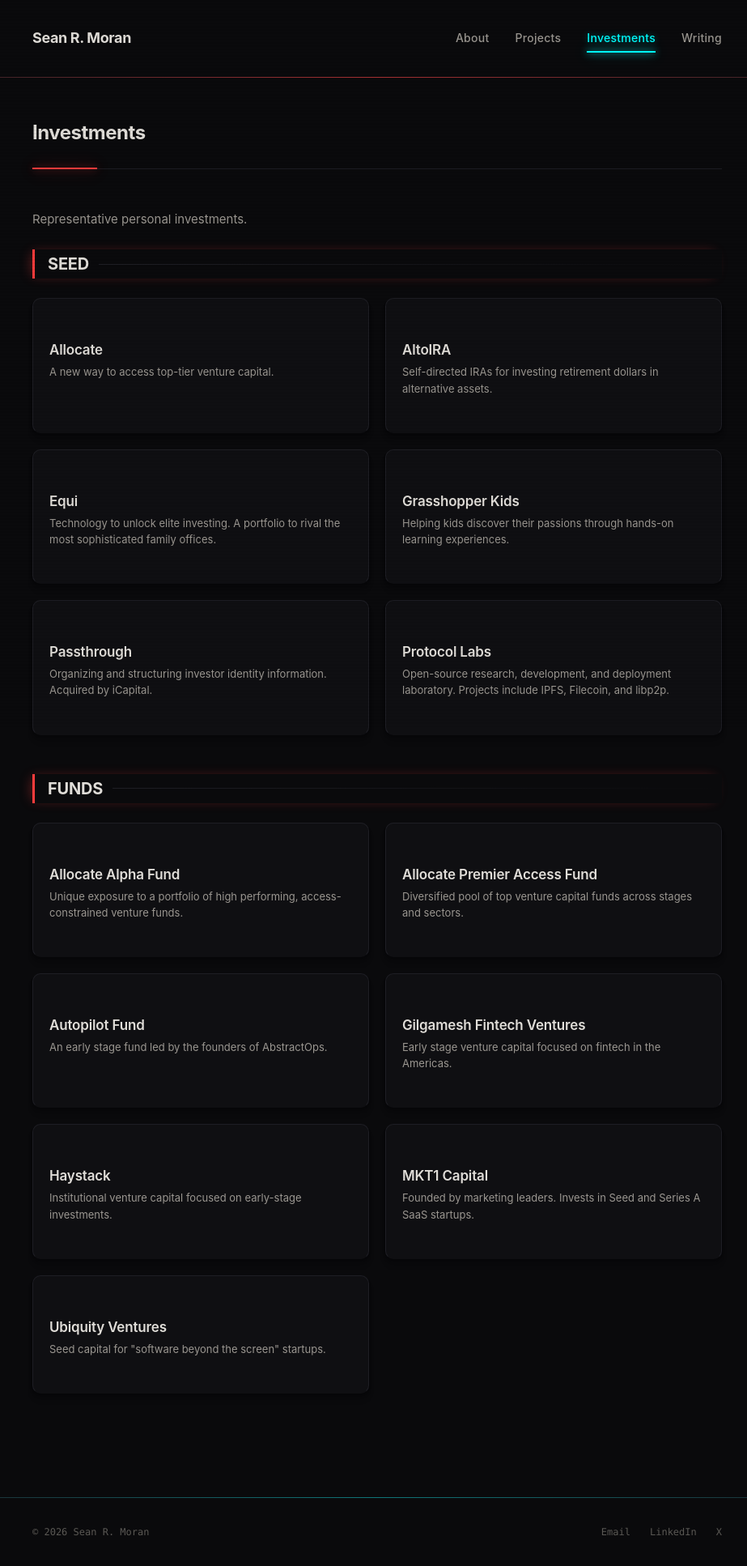
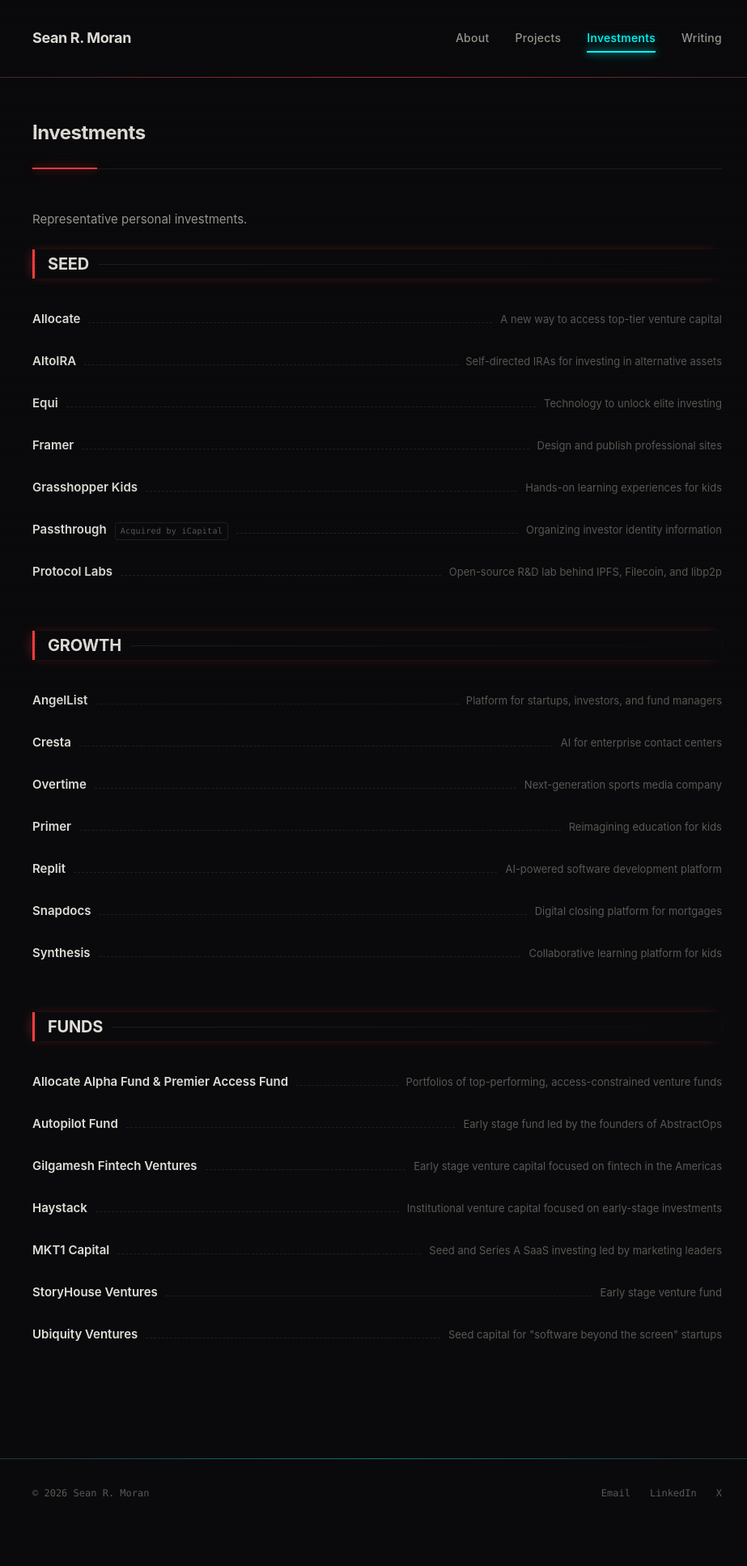
Before and after one commit to seanrmoran/seanrmoran.github.io, a Jekyll site: the page built from investments.md, in a window 1280 px wide. Shown: the whole page at 81% size, without its empty margins (174-1097 px from the left). Built offline with Jekyll 4.4.1, drawn with Linux system fonts in a browser that asks for light colours; after the commit the page ends 1887 px from its top, so only the background shows below that.

Commit message:
Redesign investments page with row layout, add Growth section
New clean row layout with dashed leaders between name and description.
Group Allocate funds into single entry. Add Growth section (AngelList,
Cresta, Overtime, Primer, Replit, Snapdocs, Synthesis). Add Framer to
Seed. Add StoryHouse Ventures to Funds.

Co-Authored-By: Claude Opus 4.6 <noreply@anthropic.com>

```diff
--- a/assets/css/style.css
+++ b/assets/css/style.css
@@ -841,6 +841,97 @@ main {
   margin-bottom: var(--spacing-sm);
 }
 
+/* Investment list - clean row layout */
+.inv-list {
+  display: flex;
+  flex-direction: column;
+}
+
+.inv-item {
+  display: flex;
+  align-items: baseline;
+  gap: 0.625rem;
+  padding: 0.75rem 0;
+  border-bottom: 1px solid var(--color-border);
+  text-decoration: none;
+  transition: all 0.15s ease;
+  position: relative;
+}
+
+.inv-item:last-child {
+  border-bottom: none;
+}
+
+.inv-item:hover {
+  padding-left: 0.75rem;
+  background: linear-gradient(90deg, var(--color-bg-elevated), transparent 70%);
+}
+
+.inv-name {
+  font-family: var(--font-main);
+  font-size: 0.9375rem;
+  font-weight: 600;
+  color: var(--color-text);
+  white-space: nowrap;
+  flex-shrink: 0;
+  transition: color 0.15s ease;
+}
+
+.inv-item:hover .inv-name {
+  color: var(--color-accent);
+}
+
+.inv-note {
+  font-family: var(--font-mono);
+  font-size: 0.625rem;
+  color: var(--color-text-muted);
+  letter-spacing: 0.03em;
+  white-space: nowrap;
+  flex-shrink: 0;
+  border: 1px solid var(--color-border);
+  padding: 0.0625rem 0.375rem;
+  border-radius: 3px;
+}
+
+.inv-dash {
+  flex: 1;
+  min-width: 1rem;
+  height: 0;
+  border-bottom: 1px dashed var(--color-border);
+}
+
+.inv-desc {
+  font-family: var(--font-main);
+  font-size: 0.8125rem;
+  color: var(--color-text-muted);
+  white-space: nowrap;
+  overflow: hidden;
+  text-overflow: ellipsis;
+  flex-shrink: 1;
+  min-width: 0;
+}
+
+.inv-item:hover .inv-desc {
+  color: var(--color-text-secondary);
+}
+
+@media (max-width: 640px) {
+  .inv-item {
+    flex-wrap: wrap;
+    gap: 0.25rem;
+  }
+
+  .inv-dash {
+    display: none;
+  }
+
+  .inv-desc {
+    white-space: normal;
+    width: 100%;
+    flex-basis: 100%;
+  }
+}
+
 .project-section-heading {
   font-family: var(--font-mono);
   font-size: 0.6875rem;
--- a/investments.md
+++ b/investments.md
@@ -7,88 +7,121 @@ title: Investments
 
 <h2 class="project-section-heading">Seed</h2>
 
-<div class="project-list">
-  <a href="https://allocate.co" class="project-item">
-    <div class="project-item-inner">
-      <h3>Allocate</h3>
-      <p class="project-desc">A new way to access top-tier venture capital.</p>
-    </div>
+<div class="inv-list">
+  <a href="https://allocate.co" class="inv-item">
+    <span class="inv-name">Allocate</span>
+    <span class="inv-dash"></span>
+    <span class="inv-desc">A new way to access top-tier venture capital</span>
   </a>
-  <a href="https://altoira.com" class="project-item">
-    <div class="project-item-inner">
-      <h3>AltoIRA</h3>
-      <p class="project-desc">Self-directed IRAs for investing retirement dollars in alternative assets.</p>
-    </div>
+  <a href="https://altoira.com" class="inv-item">
+    <span class="inv-name">AltoIRA</span>
+    <span class="inv-dash"></span>
+    <span class="inv-desc">Self-directed IRAs for investing in alternative assets</span>
   </a>
-  <a href="https://equi.com" class="project-item">
-    <div class="project-item-inner">
-      <h3>Equi</h3>
-      <p class="project-desc">Technology to unlock elite investing. A portfolio to rival the most sophisticated family offices.</p>
-    </div>
+  <a href="https://equi.com" class="inv-item">
+    <span class="inv-name">Equi</span>
+    <span class="inv-dash"></span>
+    <span class="inv-desc">Technology to unlock elite investing</span>
   </a>
-  <a href="https://grasshopperkids.com" class="project-item">
-    <div class="project-item-inner">
-      <h3>Grasshopper Kids</h3>
-      <p class="project-desc">Helping kids discover their passions through hands-on learning experiences.</p>
-    </div>
+  <a href="https://www.framer.com" class="inv-item">
+    <span class="inv-name">Framer</span>
+    <span class="inv-dash"></span>
+    <span class="inv-desc">Design and publish professional sites</span>
   </a>
-  <a href="https://icapitalnetwork.com" class="project-item">
-    <div class="project-item-inner">
-      <h3>Passthrough</h3>
-      <p class="project-desc">Organizing and structuring investor identity information. Acquired by iCapital.</p>
-    </div>
+  <a href="https://grasshopperkids.com" class="inv-item">
+    <span class="inv-name">Grasshopper Kids</span>
+    <span class="inv-dash"></span>
+    <span class="inv-desc">Hands-on learning experiences for kids</span>
   </a>
-  <a href="https://protocol.ai" class="project-item">
-    <div class="project-item-inner">
-      <h3>Protocol Labs</h3>
-      <p class="project-desc">Open-source research, development, and deployment laboratory. Projects include IPFS, Filecoin, and libp2p.</p>
-    </div>
+  <a href="https://icapitalnetwork.com" class="inv-item">
+    <span class="inv-name">Passthrough</span>
+    <span class="inv-note">Acquired by iCapital</span>
+    <span class="inv-dash"></span>
+    <span class="inv-desc">Organizing investor identity information</span>
+  </a>
+  <a href="https://protocol.ai" class="inv-item">
+    <span class="inv-name">Protocol Labs</span>
+    <span class="inv-dash"></span>
+    <span class="inv-desc">Open-source R&D lab behind IPFS, Filecoin, and libp2p</span>
+  </a>
+</div>
+
+<h2 class="project-section-heading">Growth</h2>
+
+<div class="inv-list">
+  <a href="https://www.angellist.com" class="inv-item">
+    <span class="inv-name">AngelList</span>
+    <span class="inv-dash"></span>
+    <span class="inv-desc">Platform for startups, investors, and fund managers</span>
+  </a>
+  <a href="https://www.cresta.com" class="inv-item">
+    <span class="inv-name">Cresta</span>
+    <span class="inv-dash"></span>
+    <span class="inv-desc">AI for enterprise contact centers</span>
+  </a>
+  <a href="https://overtime.tv" class="inv-item">
+    <span class="inv-name">Overtime</span>
+    <span class="inv-dash"></span>
+    <span class="inv-desc">Next-generation sports media company</span>
+  </a>
+  <a href="https://primer.com" class="inv-item">
+    <span class="inv-name">Primer</span>
+    <span class="inv-dash"></span>
+    <span class="inv-desc">Reimagining education for kids</span>
+  </a>
+  <a href="https://replit.com" class="inv-item">
+    <span class="inv-name">Replit</span>
+    <span class="inv-dash"></span>
+    <span class="inv-desc">AI-powered software development platform</span>
+  </a>
+  <a href="https://www.snapdocs.com" class="inv-item">
+    <span class="inv-name">Snapdocs</span>
+    <span class="inv-dash"></span>
+    <span class="inv-desc">Digital closing platform for mortgages</span>
+  </a>
+  <a href="https://www.synthesis.is" class="inv-item">
+    <span class="inv-name">Synthesis</span>
+    <span class="inv-dash"></span>
+    <span class="inv-desc">Collaborative learning platform for kids</span>
   </a>
 </div>
 
 <h2 class="project-section-heading">Funds</h2>
 
-<div class="project-list">
-  <a href="https://allocate.co" class="project-item">
-    <div class="project-item-inner">
-      <h3>Allocate Alpha Fund</h3>
-      <p class="project-desc">Unique exposure to a portfolio of high performing, access-constrained venture funds.</p>
-    </div>
+<div class="inv-list">
+  <a href="https://allocate.co" class="inv-item">
+    <span class="inv-name">Allocate Alpha Fund & Premier Access Fund</span>
+    <span class="inv-dash"></span>
+    <span class="inv-desc">Portfolios of top-performing, access-constrained venture funds</span>
   </a>
-  <a href="https://allocate.co" class="project-item">
-    <div class="project-item-inner">
-      <h3>Allocate Premier Access Fund</h3>
-      <p class="project-desc">Diversified pool of top venture capital funds across stages and sectors.</p>
-    </div>
+  <a href="https://autopilot.fund/" class="inv-item">
+    <span class="inv-name">Autopilot Fund</span>
+    <span class="inv-dash"></span>
+    <span class="inv-desc">Early stage fund led by the founders of AbstractOps</span>
   </a>
-  <a href="https://autopilot.fund/" class="project-item">
-    <div class="project-item-inner">
-      <h3>Autopilot Fund</h3>
-      <p class="project-desc">An early stage fund led by the founders of AbstractOps.</p>
-    </div>
+  <a href="https://gilgameshvc.com" class="inv-item">
+    <span class="inv-name">Gilgamesh Fintech Ventures</span>
+    <span class="inv-dash"></span>
+    <span class="inv-desc">Early stage venture capital focused on fintech in the Americas</span>
   </a>
-  <a href="https://gilgameshvc.com" class="project-item">
-    <div class="project-item-inner">
-      <h3>Gilgamesh Fintech Ventures</h3>
-      <p class="project-desc">Early stage venture capital focused on fintech in the Americas.</p>
-    </div>
+  <a href="https://haystack.vc" class="inv-item">
+    <span class="inv-name">Haystack</span>
+    <span class="inv-dash"></span>
+    <span class="inv-desc">Institutional venture capital focused on early-stage investments</span>
   </a>
-  <a href="https://haystack.vc" class="project-item">
-    <div class="project-item-inner">
-      <h3>Haystack</h3>
-      <p class="project-desc">Institutional venture capital focused on early-stage investments.</p>
-    </div>
+  <a href="https://www.mkt1.co/capital" class="inv-item">
+    <span class="inv-name">MKT1 Capital</span>
+    <span class="inv-dash"></span>
+    <span class="inv-desc">Seed and Series A SaaS investing led by marketing leaders</span>
   </a>
-  <a href="https://www.mkt1.co/capital" class="project-item">
-    <div class="project-item-inner">
-      <h3>MKT1 Capital</h3>
-      <p class="project-desc">Founded by marketing leaders. Invests in Seed and Series A SaaS startups.</p>
-    </div>
+  <a href="https://www.storyhousevc.com/" class="inv-item">
+    <span class="inv-name">StoryHouse Ventures</span>
+    <span class="inv-dash"></span>
+    <span class="inv-desc">Early stage venture fund</span>
   </a>
-  <a href="https://ubiquity.vc" class="project-item">
-    <div class="project-item-inner">
-      <h3>Ubiquity Ventures</h3>
-      <p class="project-desc">Seed capital for "software beyond the screen" startups.</p>
-    </div>
+  <a href="https://ubiquity.vc" class="inv-item">
+    <span class="inv-name">Ubiquity Ventures</span>
+    <span class="inv-dash"></span>
+    <span class="inv-desc">Seed capital for "software beyond the screen" startups</span>
   </a>
 </div>
```
